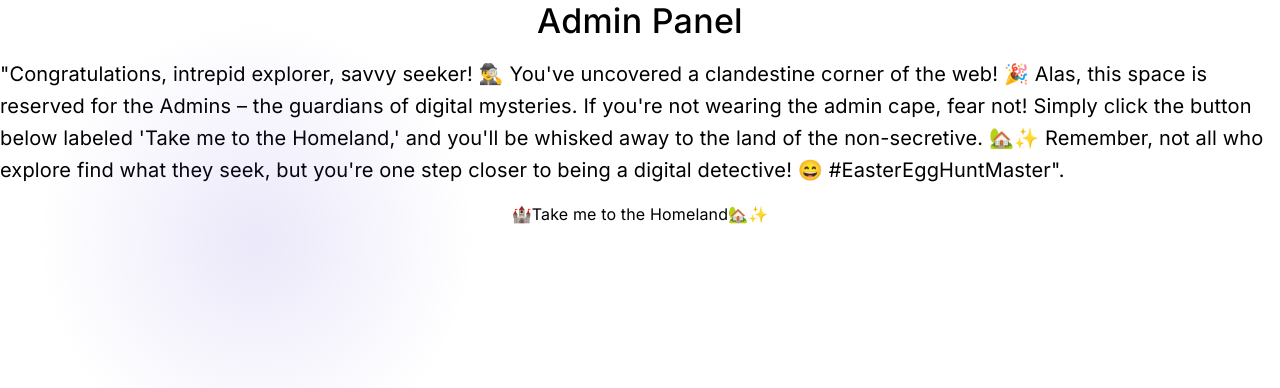
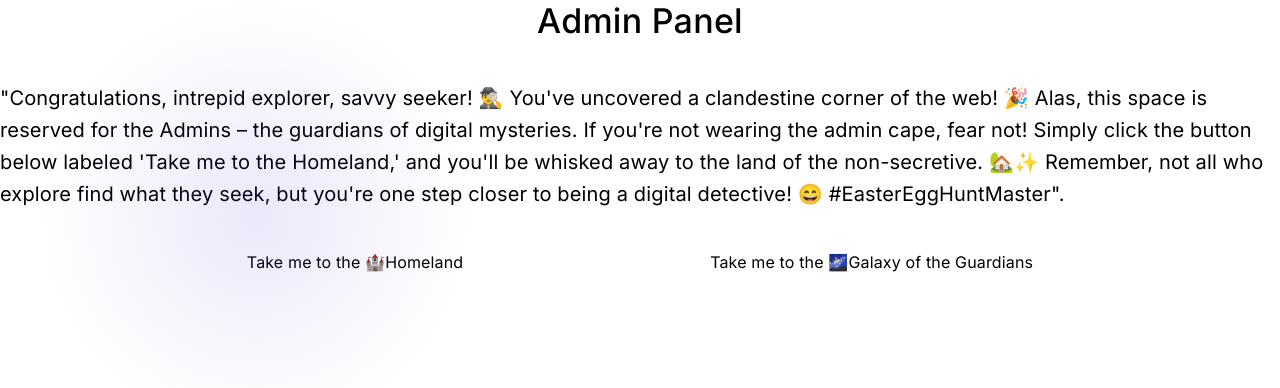
Before and after one commit to Nadeem-Abdun/nadeem_abdun_portfolio, a React (Create React App) app: page /admin in a window 1280 px wide. Shown: the top 388 px of the page. Built offline with nearby package versions, Linux system fonts and the light colour scheme.

Commit message:
Admin Page Content Updated And Buttons Added

```diff
--- a/src/screens/AdminPanel.tsx
+++ b/src/screens/AdminPanel.tsx
@@ -1,12 +1,12 @@
 import React from 'react';
 import './ScreenStyles.css';
-import { Button, Grid, Typography } from '@mui/material';
+import { Grid, Typography } from '@mui/material';
 import { useMediaQuery } from 'react-responsive';
 import { useNavigate } from 'react-router-dom';
 
 const AdminPanel = () => {
 
-    const history = useNavigate()
+    const history = useNavigate();
 
     const isXl = useMediaQuery({ query: '(min-width: 1920px)' });
     const isLg = useMediaQuery({ query: '(min-width: 1280px) and (max-width: 1919px)' });
@@ -18,29 +18,37 @@ const AdminPanel = () => {
         history('/');
     }
 
+    const adminLoginPageNavigation = () => {
+        history('/admin/login');
+    }
+
     return (
         <div className='flex flex-col justify-center items-center'>
             <div className={`${(isXs || isSm || isMd) ? 'mx-5 my-3' : 'mx-10 my-10'}`}>
-                <Grid container xs={12} justifyContent='center' alignItems='center' rowSpacing={2}>
+                <Grid container xs={12} justifyContent='center' alignItems='center' rowSpacing={(isXl || isLg || isMd) ? 5 : 3}>
                     <Grid item>
                         <Typography component="h2" variant="h4" fontWeight={500} fontFamily='inter'>Admin Panel</Typography>
                     </Grid>
                     <Grid item>
-                        <Typography component="h3" variant={isXs ? "body1" : "h6"} fontWeight={400} fontFamily='inter'>
+                        <Typography component="h3" variant={isXs ? "body1" : "h6"} fontWeight={400} fontFamily='inter' className='text-center'>
                             "Congratulations, intrepid explorer, savvy seeker! 🕵️‍♂️ You've uncovered a clandestine corner of the web! 🎉 Alas, this space is reserved for the Admins – the guardians of digital mysteries. If you're not wearing the admin cape, fear not! Simply click the button below labeled 'Take me to the Homeland,' and you'll be whisked away to the land of the non-secretive. 🏡✨ Remember, not all who explore find what they seek, but you're one step closer to being a digital detective! 😄 #EasterEggHuntMaster".
                         </Typography>
                     </Grid>
-                    <Grid item>
-                        <Typography
-                            component="h3"
-                            variant="body1"
-                            fontWeight={400}
-                            fontFamily='inter'
-                            className='text-center cursor-pointer'
-                            onClick={() => portfolioPageNavigation()}
-                        >
-                            🏰Take me to the Homeland🏡✨
-                        </Typography>
+                    <Grid container item xs={12} justifyContent='space-evenly' alignItems='center' rowSpacing={(isXl || isLg || isMd) ? 0 : 2}>
+                        <Grid item>
+                            <div className='flex justify-center items-center h-auto w-auto py-3 px-6 rounded bg-teal-600 bg-opacity-30 hover:text-teal-400 hover:scale-110 transition hover:bg-cyan-800 hover:bg-opacity-30'>
+                                <Typography component="h6" variant="body1" fontWeight={400} fontFamily='inter' className='text-center cursor-pointer' onClick={() => portfolioPageNavigation()}>
+                                    Take me to the 🏰Homeland
+                                </Typography>
+                            </div>
+                        </Grid>
+                        <Grid item>
+                            <div className='flex justify-center items-center h-auto w-auto py-3 px-6 rounded bg-red-600 bg-opacity-30 hover:text-red-400 hover:scale-110 transition hover:bg-cyan-800 hover:bg-opacity-30'>
+                                <Typography component="h6" variant="body1" fontWeight={400} fontFamily='inter' className='text-center cursor-pointer' onClick={() => adminLoginPageNavigation()}>
+                                    Take me to the 🌌Galaxy of the Guardians
+                                </Typography>
+                            </div>
+                        </Grid>
                     </Grid>
                 </Grid>
             </div>
```
